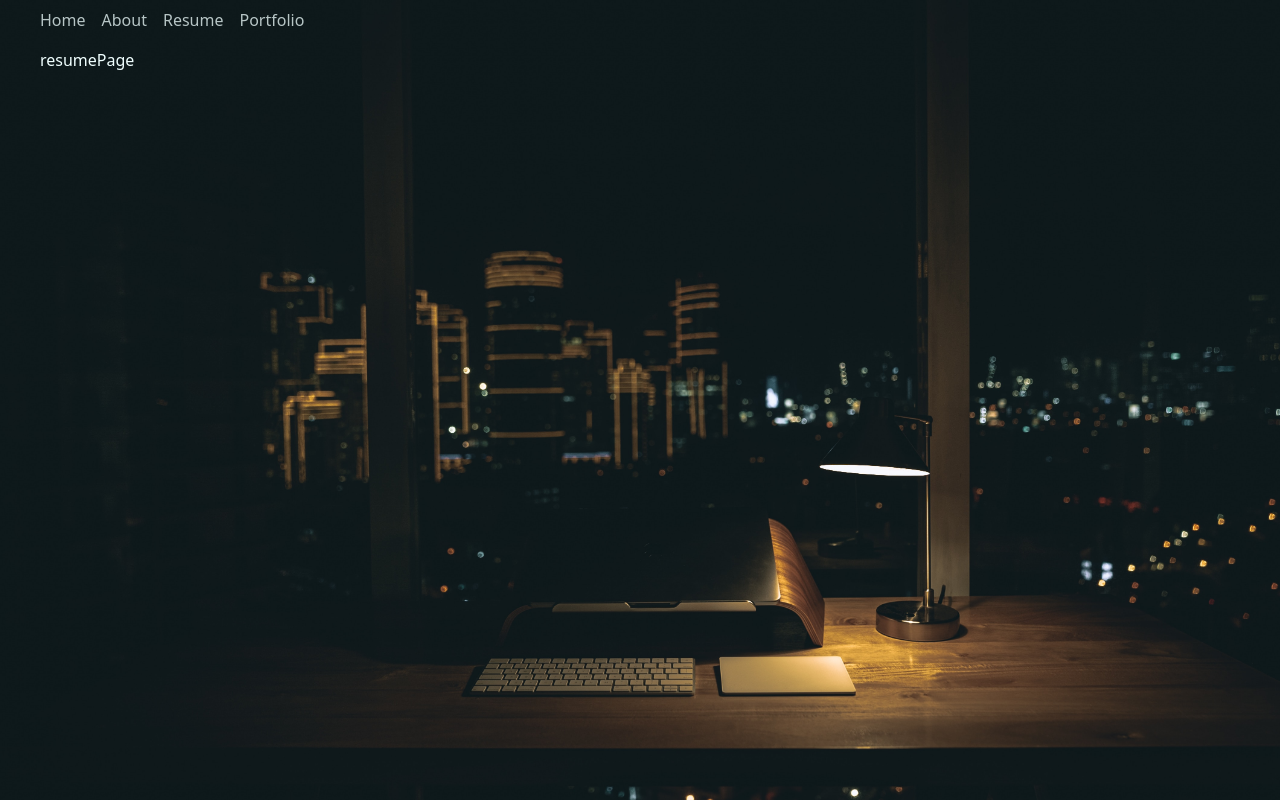
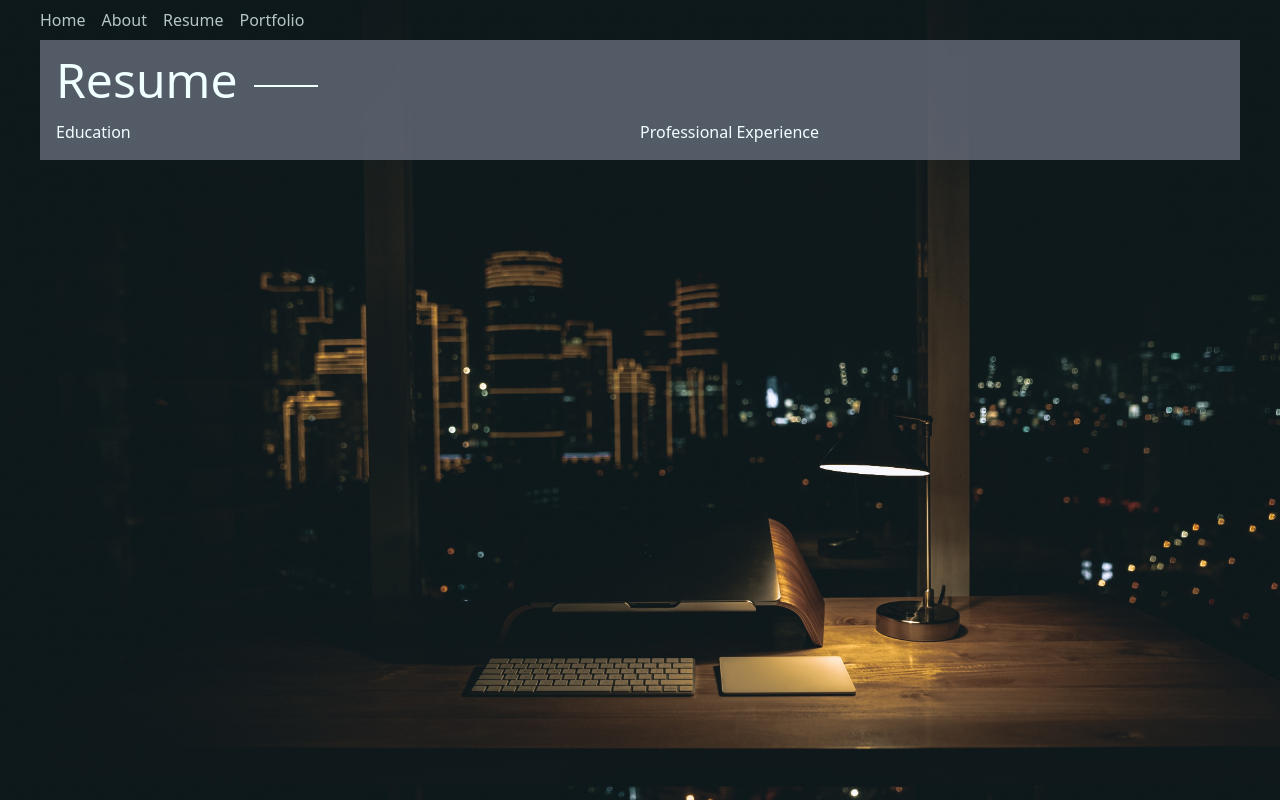
Before and after one commit to JeffLi117/Jeffrey-Li-Website, a Next.js app: page /resume in a window 1280 px wide. Built offline with nearby package versions, Linux system fonts and the light colour scheme.

Commit message:
Added initial styling for resume and portfolio pages

```diff
--- a/app/about/page.js
+++ b/app/about/page.js
@@ -3,7 +3,7 @@ import Image from "next/image";
 
 function aboutPage() {
   return (
-    <div className="bg-gray-500/75 p-4 " >
+    <div className="bg-gray-500/75 p-3 md:p-4 " >
         <div className="flex relative justify-left items-center ">
             <div className="text-5xl lineafter">About</div>&nbsp;
         </div>
--- a/app/layout.js
+++ b/app/layout.js
@@ -12,7 +12,7 @@ export default function RootLayout({ children }) {
       <head>
         <meta name="viewport" content="width=device-width, initial-scale=1.0" />
       </head>
-      <body className="p-10 pt-12">
+      <body className="p-5 pt-12 md:p-10 ">
         <Nav />
         {children}
       </body>
--- a/app/portfolio/page.js
+++ b/app/portfolio/page.js
@@ -1,8 +1,13 @@
-import React from 'react'
-
 function portfolioPage() {
   return (
-    <div>portfolioPage</div>
+    <div className="bg-gray-500/75 p-3 md:p-4 ">
+        <div className="flex relative justify-left items-center ">
+            <div className="text-5xl lineafter">Portfolio</div>&nbsp;
+        </div>
+        <div className="pt-4">
+            <div>My Projects</div>
+        </div>
+    </div>
   )
 }
 
--- a/app/resume/page.js
+++ b/app/resume/page.js
@@ -1,8 +1,14 @@
-import React from 'react'
-
 function resumePage() {
   return (
-    <div>resumePage</div>
+    <div className="bg-gray-500/75 p-3 md:p-4 ">
+        <div className="flex relative justify-left items-center ">
+            <div className="text-5xl lineafter">Resume</div>&nbsp;
+        </div>
+        <div className="grid grid-cols-2 pt-4">
+            <div>Education</div>
+            <div>Professional Experience</div>
+        </div>
+    </div>
   )
 }
 
```
